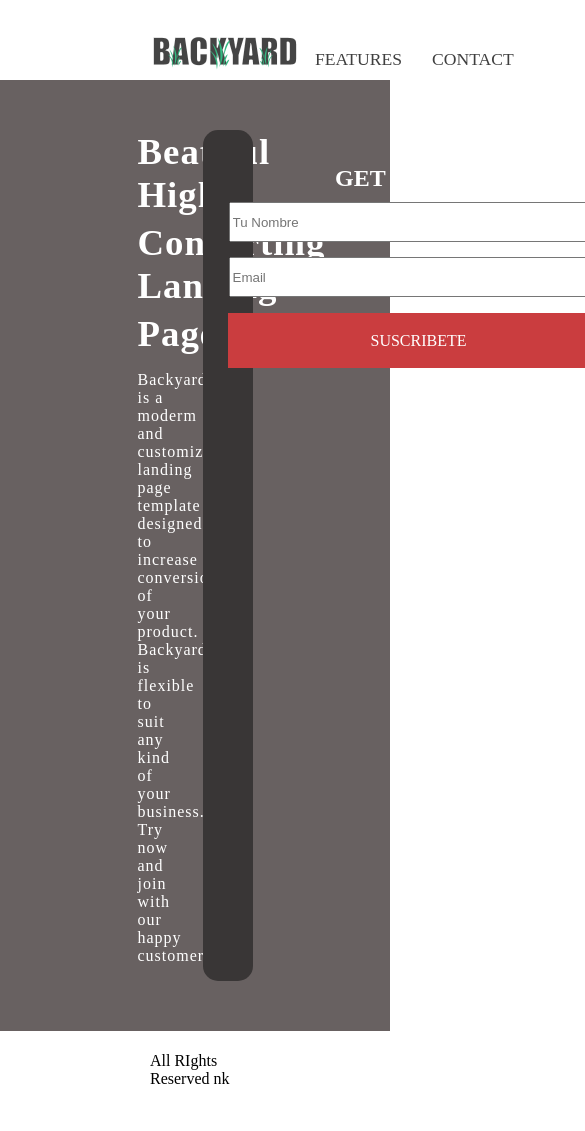
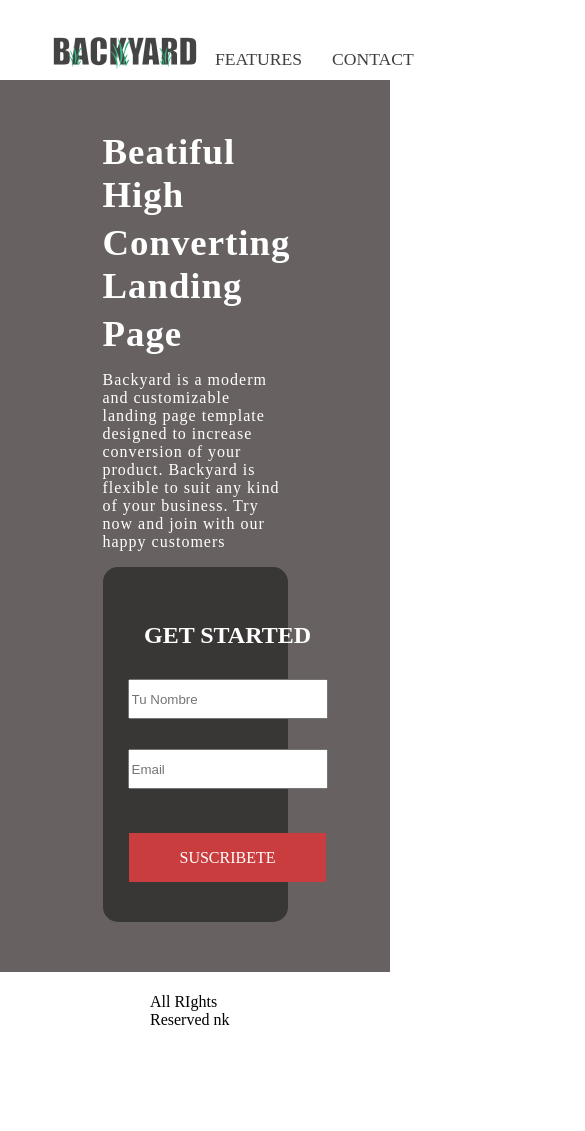
Before and after one commit to amalakamala/backyard, a plain HTML site: page index.html in a window 390 px wide. Shown: the top 1131 px of the page, 585 px wide, since content can reach past the window. After the commit the page ends 1072 px from the top, so only its background shows below. Drawn offline with Linux system fonts and the light colour scheme.

Commit message:
responsive

```diff
--- a/assets/css/main.css
+++ b/assets/css/main.css
@@ -91,9 +91,6 @@ body{
 
 }
 
-#el-form form{
-
-}
 
 #el-form h1{
 	margin: 10px 0;
--- a/assets/css/media.css
+++ b/assets/css/media.css
@@ -0,0 +1,72 @@
+@media (min-width: 535px) and (max-width: 824px){
+
+	#el-form h1{
+		margin: 35px 0;
+	}
+
+	#el-form input{
+		width: 200px;
+		margin: 0 0 30px  0;
+	}
+
+	#el-form div{
+		margin: 30px 0;
+	}
+
+	#el-form a{
+		width: 150px;
+		padding: 8% 50px;
+	}
+
+}
+
+@media (min-width: 1px) and (max-width: 534px){
+
+	/*---------- HEADER ---------*/
+
+	#nav{
+		background-color: white;
+		width: 100%;
+		height: 80px;
+		padding: 10px 50px;
+	}
+
+	/*---------- SECTION ---------*/
+
+	#section-center.flex-container{
+		flex-direction: column;
+		align-items: center;
+	}
+
+	#section-center{
+		background-color: #686161;
+		padding: 50px 10px;
+		width: 100%;
+		height: 100%;
+	}
+
+
+	/* FORMULARIO */
+	#el-form h1{
+		margin: 30px 0;
+	}
+
+	#el-form input{
+		width: 200px;
+		margin: 0 0 30px  0;
+		height: 40px;
+	}
+
+	#el-form div{
+		margin: 30px 0;
+	}
+
+	#el-form a{
+		color: white;
+		width: 150px;
+		background-color: #CA3D3F;
+		padding: 8% 50px;
+		text-decoration: none;
+	}
+
+}
--- a/index.html
+++ b/index.html
@@ -4,6 +4,7 @@
 	<meta charset="UTF-8">
 	<title>BACKYARD</title>
 	<link rel="stylesheet" href="assets/css/main.css">
+	<link rel="stylesheet" href="assets/css/media.css">
 </head>
 <body>
 	<!--  -->
```
